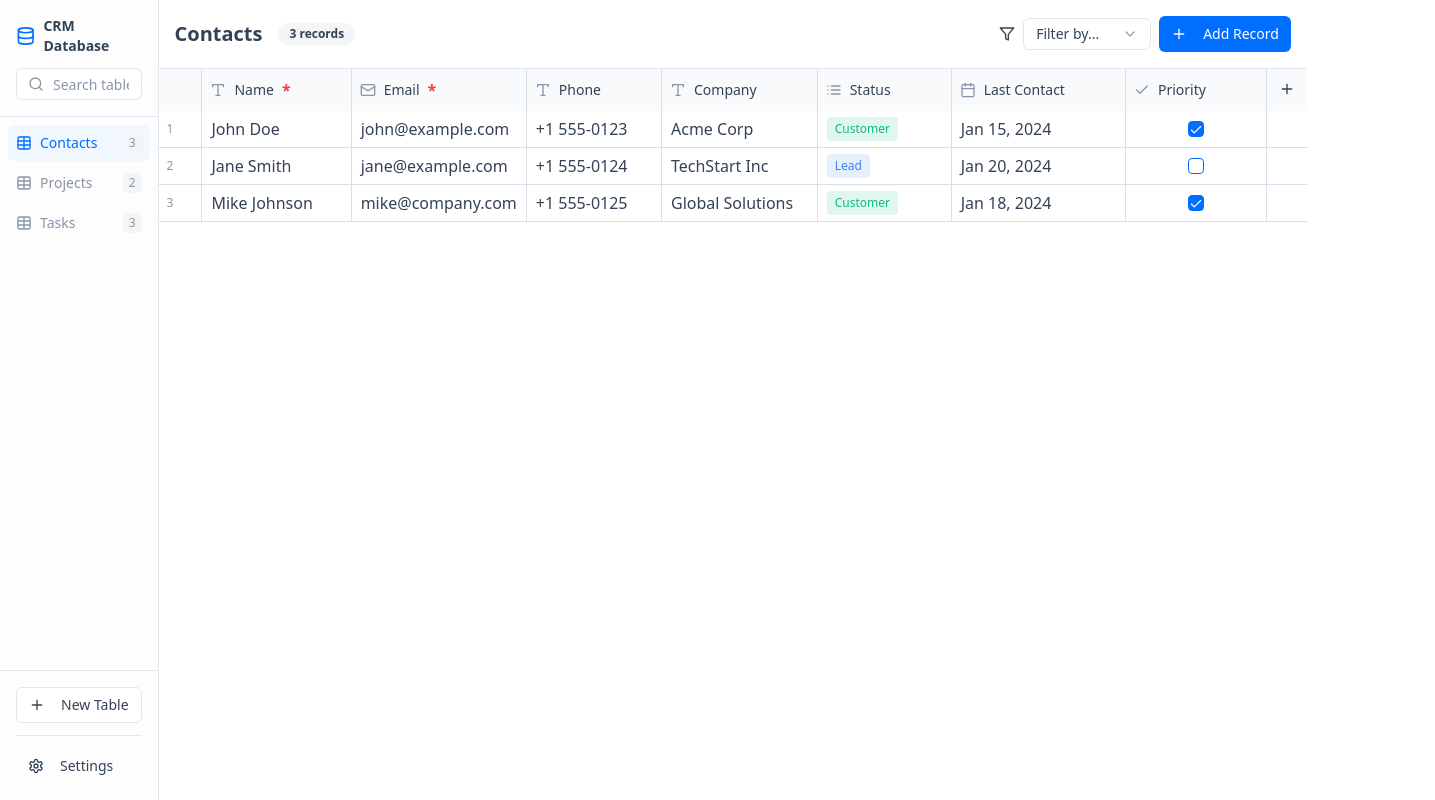
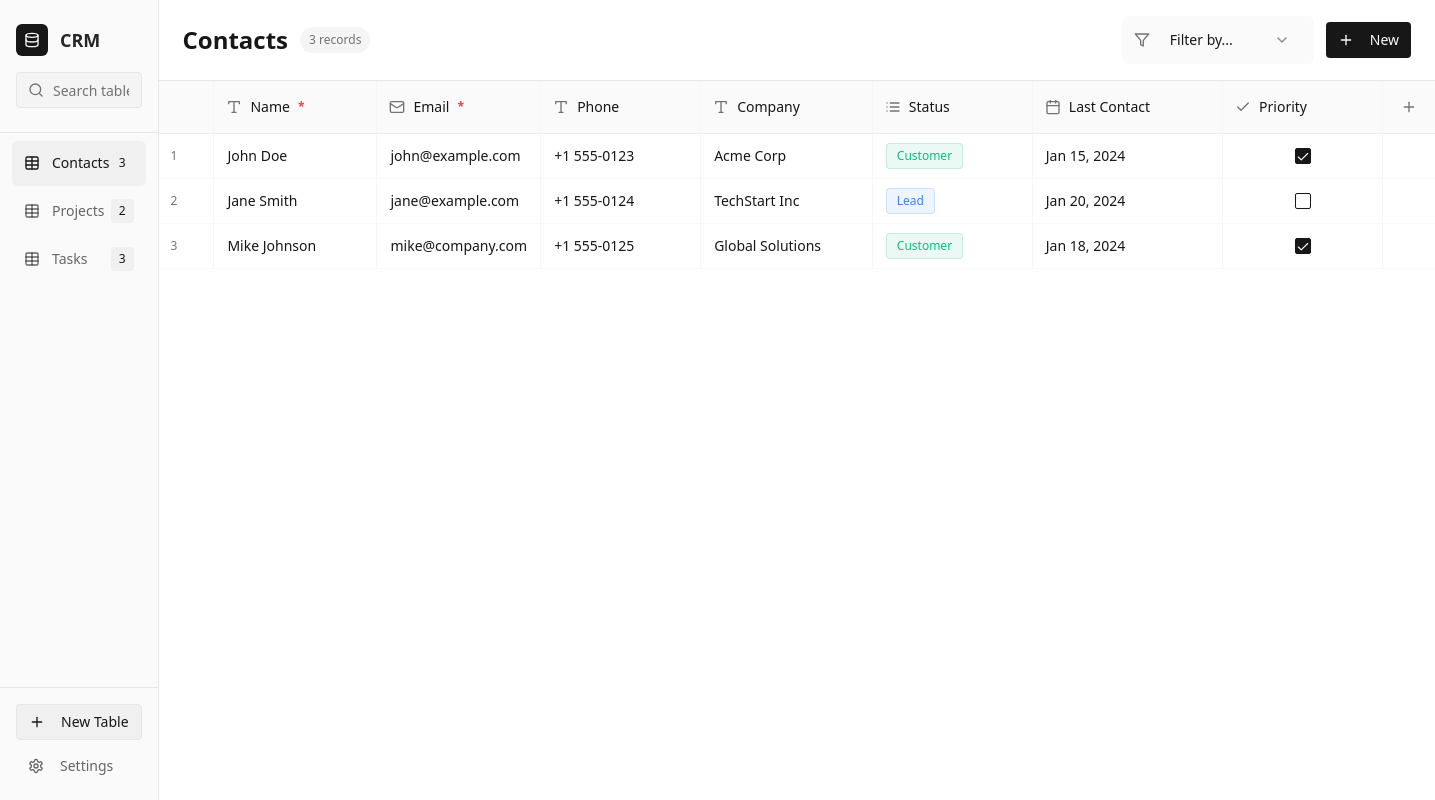
Before and after one commit to MrinalParasar/smart-table-crm, a React (Vite) app: page / in a window 1280 px wide. Shown: the whole page, 1435 px wide, since content can reach past the window. Built offline with nearby package versions, Linux system fonts and the light colour scheme.

Commit message:
Refactor: Make CRM more Notion-like
Adjust the CRM to better resemble Notion's user interface and functionality.

```diff
--- a/src/components/CRMSidebar.tsx
+++ b/src/components/CRMSidebar.tsx
@@ -28,12 +28,14 @@ export function CRMSidebar({
   );
 
   return (
-    <div className={cn("w-64 border-r bg-muted/20 flex flex-col h-full", className)}>
+    <div className={cn("w-64 border-r border-border bg-sidebar flex flex-col h-full", className)}>
       {/* Header */}
-      <div className="p-4 border-b">
-        <div className="flex items-center gap-2 mb-3">
-          <Database className="h-5 w-5 text-primary" />
-          <h2 className="font-semibold text-sm">CRM Database</h2>
+      <div className="px-4 py-6 border-b border-sidebar-border">
+        <div className="flex items-center gap-3 mb-4">
+          <div className="w-8 h-8 bg-primary rounded-lg flex items-center justify-center">
+            <Database className="h-4 w-4 text-primary-foreground" />
+          </div>
+          <h2 className="font-semibold text-lg text-sidebar-foreground">CRM</h2>
         </div>
 
         <div className="relative">
@@ -42,28 +44,30 @@ export function CRMSidebar({
             placeholder="Search tables..."
             value={searchQuery}
             onChange={(e) => setSearchQuery(e.target.value)}
-            className="pl-9 h-8"
+            className="pl-9 h-9 bg-sidebar-accent/50 border-sidebar-border text-sidebar-foreground placeholder:text-muted-foreground"
           />
         </div>
       </div>
 
       {/* Tables List */}
-      <ScrollArea className="flex-1 p-2">
+      <ScrollArea className="flex-1 px-3 py-2">
         <div className="space-y-1">
           {filteredTables.map((table) => (
             <button
               key={table.id}
               onClick={() => onTableSelect(table.id)}
               className={cn(
-                "w-full flex items-center justify-between p-2 rounded-md text-left hover:bg-accent transition-colors",
-                activeTableId === table.id ? "bg-accent text-accent-foreground" : "text-muted-foreground hover:text-foreground"
+                "w-full flex items-center justify-between px-3 py-2.5 rounded-lg text-left transition-all duration-200 group",
+                activeTableId === table.id
+                  ? "bg-sidebar-accent text-sidebar-accent-foreground shadow-sm"
+                  : "text-sidebar-foreground/70 hover:text-sidebar-foreground hover:bg-sidebar-accent/50"
               )}
             >
-              <div className="flex items-center gap-2">
+              <div className="flex items-center gap-3">
                 <Table className="h-4 w-4" />
                 <span className="text-sm font-medium truncate">{table.name}</span>
               </div>
-              <span className="text-xs bg-muted text-muted-foreground px-1.5 py-0.5 rounded">
+              <span className="text-xs bg-sidebar-accent text-sidebar-accent-foreground px-2 py-1 rounded-md font-medium">
                 {table.recordCount}
               </span>
             </button>
@@ -72,20 +76,22 @@ export function CRMSidebar({
       </ScrollArea>
 
       {/* Footer */}
-      <div className="p-4 border-t">
+      <div className="p-4 border-t border-sidebar-border space-y-2">
         <Button
           onClick={onCreateTable}
           variant="outline"
           size="sm"
-          className="w-full"
+          className="w-full bg-sidebar-accent hover:bg-sidebar-accent/80 border-sidebar-border text-sidebar-accent-foreground"
         >
           <Plus className="h-4 w-4 mr-2" />
           New Table
         </Button>
 
-        <Separator className="my-3" />
-
-        <Button variant="ghost" size="sm" className="w-full justify-start">
+        <Button
+          variant="ghost"
+          size="sm"
+          className="w-full justify-start text-sidebar-foreground/70 hover:text-sidebar-foreground hover:bg-sidebar-accent/50"
+        >
           <Settings className="h-4 w-4 mr-2" />
           Settings
         </Button>
--- a/src/components/DataTable.tsx
+++ b/src/components/DataTable.tsx
@@ -113,17 +113,19 @@ export function DataTable({
   return (
     <div className="flex flex-col h-full bg-background">
       {/* Header */}
-      <div className="flex items-center justify-between p-4 border-b">
-        <div className="flex items-center gap-4">
-          <h1 className="text-xl font-semibold">{table.name}</h1>
-          <Badge variant="secondary">{table.records.length} records</Badge>
+      <div className="flex items-center justify-between px-6 py-4 border-b border-border">
+        <div className="flex items-center gap-3">
+          <h1 className="text-2xl font-semibold text-foreground">{table.name}</h1>
+          <Badge variant="secondary" className="text-xs px-2 py-1 bg-muted text-muted-foreground font-medium">
+            {table.records.length} records
+          </Badge>
         </div>
 
-        <div className="flex items-center gap-2">
-          <div className="flex items-center gap-2">
-            <Filter className="h-4 w-4" />
+        <div className="flex items-center gap-3">
+          <div className="flex items-center gap-2 bg-muted/50 rounded-lg px-3 py-2">
+            <Filter className="h-4 w-4 text-muted-foreground" />
             <Select value={filterConfig.fieldId} onValueChange={(value) => setFilterConfig(prev => ({ ...prev, fieldId: value }))}>
-              <SelectTrigger className="w-32 h-8">
+              <SelectTrigger className="w-36 h-8 border-0 bg-transparent shadow-none">
                 <SelectValue placeholder="Filter by..." />
               </SelectTrigger>
               <SelectContent>
@@ -137,14 +139,14 @@ export function DataTable({
                 placeholder="Filter value..."
                 value={filterConfig.value}
                 onChange={(e) => setFilterConfig(prev => ({ ...prev, value: e.target.value }))}
-                className="w-32 h-8"
+                className="w-36 h-8 border-0 bg-transparent shadow-none focus-visible:ring-0"
               />
             )}
           </div>
 
-          <Button onClick={onAddRecord} size="sm">
+          <Button onClick={onAddRecord} size="sm" className="bg-primary hover:bg-primary-hover text-primary-foreground font-medium">
             <Plus className="h-4 w-4 mr-2" />
-            Add Record
+            New
           </Button>
         </div>
       </div>
@@ -152,9 +154,9 @@ export function DataTable({
       {/* Table */}
       <div className="flex-1 overflow-auto">
         <table className="w-full">
-          <thead className="bg-table-header sticky top-0 z-10">
+          <thead className="bg-table-header sticky top-0 z-10 border-b border-table-border">
             <tr>
-              <th className="w-12 p-2 border-r border-table-border"></th>
+              <th className="w-14 px-3 py-3 border-r border-table-border/50"></th>
               {table.fields.map((field) => {
                 const IconComponent = fieldIcons[field.type];
                 const isSorted = sortConfig?.fieldId === field.id;
@@ -162,41 +164,41 @@ export function DataTable({
                 return (
                   <th
                     key={field.id}
-                    className="min-w-32 p-2 text-left border-r border-table-border last:border-r-0"
+                    className="min-w-40 px-3 py-3 text-left border-r border-table-border/50 last:border-r-0"
                   >
                     <div className="flex items-center justify-between group">
                       <div className="flex items-center gap-2">
                         <IconComponent className="h-4 w-4 text-muted-foreground" />
-                        <span className="font-medium text-sm truncate">{field.name}</span>
-                        {field.required && <span className="text-destructive">*</span>}
+                        <span className="font-medium text-sm text-foreground truncate">{field.name}</span>
+                        {field.required && <span className="text-destructive text-xs">*</span>}
                       </div>
 
-                      <div className="flex items-center gap-1 opacity-0 group-hover:opacity-100 transition-opacity">
+                      <div className="flex items-center gap-1 opacity-0 group-hover:opacity-100 transition-opacity duration-200">
                         <Button
                           variant="ghost"
                           size="sm"
-                          className="h-6 w-6 p-0"
+                          className="h-7 w-7 p-0 hover:bg-muted/80 rounded-md"
                           onClick={() => handleSort(field.id)}
                         >
                           {isSorted ? (
                             sortConfig.direction === 'asc' ?
-                            <SortAsc className="h-3 w-3" /> :
-                            <SortDesc className="h-3 w-3" />
+                            <SortAsc className="h-3.5 w-3.5" /> :
+                            <SortDesc className="h-3.5 w-3.5" />
                           ) : (
-                            <SortAsc className="h-3 w-3 text-muted-foreground" />
+                            <SortAsc className="h-3.5 w-3.5 text-muted-foreground" />
                           )}
                         </Button>
 
                         <DropdownMenu>
                           <DropdownMenuTrigger asChild>
-                            <Button variant="ghost" size="sm" className="h-6 w-6 p-0">
-                              <MoreHorizontal className="h-3 w-3" />
+                            <Button variant="ghost" size="sm" className="h-7 w-7 p-0 hover:bg-muted/80 rounded-md">
+                              <MoreHorizontal className="h-3.5 w-3.5" />
                             </Button>
                           </DropdownMenuTrigger>
-                          <DropdownMenuContent align="end">
-                            <DropdownMenuLabel>Field Actions</DropdownMenuLabel>
+                          <DropdownMenuContent align="end" className="bg-popover border-border shadow-lg">
+                            <DropdownMenuLabel className="text-xs text-muted-foreground">Field Actions</DropdownMenuLabel>
                             <DropdownMenuSeparator />
-                            <DropdownMenuItem onClick={() => onDeleteField(field.id)}>
+                            <DropdownMenuItem onClick={() => onDeleteField(field.id)} className="text-destructive">
                               <Trash2 className="h-4 w-4 mr-2" />
                               Delete Field
                             </DropdownMenuItem>
@@ -208,15 +210,15 @@ export function DataTable({
                 );
               })}
 
-              <th className="w-12 p-2">
+              <th className="w-14 px-3 py-3">
                 <DropdownMenu>
                   <DropdownMenuTrigger asChild>
-                    <Button variant="ghost" size="sm" className="h-6 w-6 p-0">
-                      <Plus className="h-3 w-3" />
+                    <Button variant="ghost" size="sm" className="h-7 w-7 p-0 hover:bg-muted/80 rounded-md">
+                      <Plus className="h-4 w-4 text-muted-foreground" />
                     </Button>
                   </DropdownMenuTrigger>
-                  <DropdownMenuContent align="end">
-                    <DropdownMenuLabel>Add Field</DropdownMenuLabel>
+                  <DropdownMenuContent align="end" className="bg-popover border-border shadow-lg">
+                    <DropdownMenuLabel className="text-xs text-muted-foreground">Add Field</DropdownMenuLabel>
                     <DropdownMenuSeparator />
                     <DropdownMenuItem onClick={() => handleAddField('text')}>
                       <Type className="h-4 w-4 mr-2" />
@@ -256,15 +258,15 @@ export function DataTable({
             {filteredRecords.map((record, index) => (
               <tr
                 key={record.id}
-                className="hover:bg-table-hover border-b border-table-border group"
+                className="hover:bg-table-hover border-b border-table-border/30 group transition-colors duration-150"
               >
-                <td className="p-2 border-r border-table-border text-center">
+                <td className="px-3 py-2 border-r border-table-border/50 text-center">
                   <div className="flex items-center justify-between">
-                    <span className="text-xs text-muted-foreground">{index + 1}</span>
+                    <span className="text-xs text-muted-foreground font-medium">{index + 1}</span>
                     <Button
                       variant="ghost"
                       size="sm"
-                      className="h-5 w-5 p-0 opacity-0 group-hover:opacity-100 transition-opacity"
+                      className="h-6 w-6 p-0 opacity-0 group-hover:opacity-100 transition-opacity duration-200 hover:bg-destructive/10 rounded-md"
                       onClick={() => onDeleteRecord(record.id)}
                     >
                       <Trash2 className="h-3 w-3 text-destructive" />
@@ -275,7 +277,7 @@ export function DataTable({
                 {table.fields.map((field) => (
                   <td
                     key={field.id}
-                    className="border-r border-table-border last:border-r-0"
+                    className="border-r border-table-border/50 last:border-r-0"
                   >
                     <EditableCell
                       field={field}
@@ -288,7 +290,7 @@ export function DataTable({
                   </td>
                 ))}
 
-                <td className="p-2"></td>
+                <td className="px-3 py-2"></td>
               </tr>
             ))}
           </tbody>
--- a/src/components/EditableCell.tsx
+++ b/src/components/EditableCell.tsx
@@ -74,23 +74,43 @@ export function EditableCell({
         const option = field.options?.find(opt => opt.id === value);
         return option ? (
           <span
-            className="inline-flex items-center px-2 py-1 rounded text-xs font-medium"
-            style={{ backgroundColor: option.color + '20', color: option.color }}
+            className="inline-flex items-center px-2.5 py-1 rounded-md text-xs font-medium border"
+            style={{
+              backgroundColor: option.color + '15',
+              color: option.color,
+              borderColor: option.color + '30'
+            }}
           >
             {option.label}
           </span>
         ) : (
-          <span className="text-muted-foreground">Select...</span>
+          <span className="text-muted-foreground text-sm">Select...</span>
         );
 
       case 'date':
-        return value ? format(new Date(value), 'MMM dd, yyyy') : '';
+        return value ? (
+          <span className="text-sm text-foreground">
+            {format(new Date(value), 'MMM dd, yyyy')}
+          </span>
+        ) : (
+          <span className="text-muted-foreground text-sm">Empty</span>
+        );
 
       case 'number':
-        return value?.toLocaleString() || '';
+        return value ? (
+          <span className="text-sm text-foreground font-mono">
+            {value.toLocaleString()}
+          </span>
+        ) : (
+          <span className="text-muted-foreground text-sm">Empty</span>
+        );
 
       default:
-        return value || '';
+        return value ? (
+          <span className="text-sm text-foreground">{value}</span>
+        ) : (
+          <span className="text-muted-foreground text-sm">Empty</span>
+        );
     }
   };
 
@@ -184,8 +204,8 @@ export function EditableCell({
   return (
     <div
       className={cn(
-        "min-h-8 flex items-center px-2 cursor-pointer hover:bg-table-hover rounded",
-        isEditing && "bg-background border border-ring",
+        "min-h-10 flex items-center px-3 py-2 cursor-pointer hover:bg-table-hover/60 transition-colors duration-150 group",
+        isEditing && "bg-background border border-ring rounded-md shadow-sm",
         className
       )}
       onClick={() => !isEditing && onStartEdit()}
--- a/src/index.css
+++ b/src/index.css
@@ -8,101 +8,104 @@ All colors MUST be HSL.
 
 @layer base {
   :root {
+    /* Notion-like color scheme */
     --background: 0 0% 100%;
-    --foreground: 215 25% 27%;
+    --foreground: 0 0% 9%;
 
     --card: 0 0% 100%;
-    --card-foreground: 215 25% 27%;
+    --card-foreground: 0 0% 9%;
 
     --popover: 0 0% 100%;
-    --popover-foreground: 215 25% 27%;
+    --popover-foreground: 0 0% 9%;
 
-    --primary: 214 100% 50%;
-    --primary-foreground: 0 0% 100%;
-    --primary-hover: 214 100% 45%;
+    --primary: 0 0% 9%;
+    --primary-foreground: 0 0% 98%;
+    --primary-hover: 0 0% 20%;
 
-    --secondary: 210 17% 96%;
-    --secondary-foreground: 215 25% 27%;
+    --secondary: 0 0% 96%;
+    --secondary-foreground: 0 0% 9%;
 
-    --muted: 210 17% 96%;
-    --muted-foreground: 215 15% 60%;
+    --muted: 0 0% 96%;
+    --muted-foreground: 0 0% 45%;
 
-    --accent: 212 100% 97%;
-    --accent-foreground: 214 100% 50%;
+    --accent: 0 0% 96%;
+    --accent-foreground: 0 0% 9%;
 
     --destructive: 0 84% 60%;
-    --destructive-foreground: 0 0% 100%;
+    --destructive-foreground: 0 0% 98%;
 
-    --border: 214 32% 91%;
-    --input: 214 32% 91%;
-    --ring: 214 100% 50%;
+    --border: 0 0% 90%;
+    --input: 0 0% 96%;
+    --ring: 0 0% 9%;
 
-    --table-header: 210 17% 98%;
-    --table-border: 214 25% 88%;
-    --table-hover: 212 100% 98%;
-    --table-selected: 214 100% 95%;
+    /* Notion-like table colors */
+    --table-header: 0 0% 98%;
+    --table-border: 0 0% 93%;
+    --table-hover: 0 0% 97%;
+    --table-selected: 0 0% 94%;
 
     --success: 142 76% 36%;
-    --success-foreground: 0 0% 100%;
+    --success-foreground: 0 0% 98%;
 
     --warning: 38 92% 50%;
-    --warning-foreground: 0 0% 100%;
+    --warning-foreground: 0 0% 98%;
 
-    --radius: 0.5rem;
+    --radius: 0.375rem;
 
+    /* Notion-like sidebar */
     --sidebar-background: 0 0% 98%;
-
-    --sidebar-foreground: 240 5.3% 26.1%;
-
-    --sidebar-primary: 240 5.9% 10%;
-
+    --sidebar-foreground: 0 0% 15%;
+    --sidebar-primary: 0 0% 9%;
     --sidebar-primary-foreground: 0 0% 98%;
-
-    --sidebar-accent: 240 4.8% 95.9%;
-
-    --sidebar-accent-foreground: 240 5.9% 10%;
-
-    --sidebar-border: 220 13% 91%;
-
-    --sidebar-ring: 217.2 91.2% 59.8%;
+    --sidebar-accent: 0 0% 94%;
+    --sidebar-accent-foreground: 0 0% 9%;
+    --sidebar-border: 0 0% 90%;
+    --sidebar-ring: 0 0% 9%;
   }
 
   .dark {
-    --background: 222.2 84% 4.9%;
-    --foreground: 210 40% 98%;
+    /* Notion dark mode */
+    --background: 0 0% 7%;
+    --foreground: 0 0% 98%;
 
-    --card: 222.2 84% 4.9%;
-    --card-foreground: 210 40% 98%;
+    --card: 0 0% 7%;
+    --card-foreground: 0 0% 98%;
 
-    --popover: 222.2 84% 4.9%;
-    --popover-foreground: 210 40% 98%;
+    --popover: 0 0% 7%;
+    --popover-foreground: 0 0% 98%;
 
-    --primary: 210 40% 98%;
-    --primary-foreground: 222.2 47.4% 11.2%;
+    --primary: 0 0% 98%;
+    --primary-foreground: 0 0% 9%;
 
-    --secondary: 217.2 32.6% 17.5%;
-    --secondary-foreground: 210 40% 98%;
+    --secondary: 0 0% 14%;
+    --secondary-foreground: 0 0% 98%;
 
-    --muted: 217.2 32.6% 17.5%;
-    --muted-foreground: 215 20.2% 65.1%;
+    --muted: 0 0% 14%;
+    --muted-foreground: 0 0% 63%;
 
-    --accent: 217.2 32.6% 17.5%;
-    --accent-foreground: 210 40% 98%;
+    --accent: 0 0% 14%;
+    --accent-foreground: 0 0% 98%;
 
-    --destructive: 0 62.8% 30.6%;
-    --destructive-foreground: 210 40% 98%;
+    --destructive: 0 62% 50%;
+    --destructive-foreground: 0 0% 98%;
 
-    --border: 217.2 32.6% 17.5%;
-    --input: 217.2 32.6% 17.5%;
-    --ring: 212.7 26.8% 83.9%;
-    --sidebar-background: 240 5.9% 10%;
-    --sidebar-foreground: 240 4.8% 95.9%;
-    --sidebar-primary: 224.3 76.3% 48%;
-    --sidebar-primary-foreground: 0 0% 100%;
-    --sidebar-accent: 240 3.7% 15.9%;
-    --sidebar-accent-foreground: 240 4.8% 95.9%;
-    --sidebar-border: 240 3.7% 15.9%;
-    --sidebar-ring: 217.2 91.2% 59.8%;
+    --border: 0 0% 20%;
+    --input: 0 0% 14%;
+    --ring: 0 0% 98%;
+
+    --table-header: 0 0% 10%;
+    --table-border: 0 0% 20%;
+    --table-hover: 0 0% 12%;
+    --table-selected: 0 0% 16%;
+
+    --sidebar-background: 0 0% 7%;
+    --sidebar-foreground: 0 0% 98%;
+    --sidebar-primary: 0 0% 98%;
+    --sidebar-primary-foreground: 0 0% 9%;
+    --sidebar-accent: 0 0% 14%;
+    --sidebar-accent-foreground: 0 0% 98%;
+    --sidebar-border: 0 0% 20%;
+    --sidebar-ring: 0 0% 98%;
   }
 }
 
@@ -112,6 +115,35 @@ All colors MUST be HSL.
   }
 
   body {
-    @apply bg-background text-foreground;
+    @apply bg-background text-foreground font-sans;
+    font-feature-settings: "rlig" 1, "calt" 1;
+  }
+
+  /* Notion-like typography */
+  h1, h2, h3, h4, h5, h6 {
+    @apply font-semibold;
+  }
+
+  /* Smooth scrolling */
+  * {
+    scroll-behavior: smooth;
+  }
+
+  /* Custom scrollbar */
+  ::-webkit-scrollbar {
+    width: 8px;
+    height: 8px;
+  }
+
+  ::-webkit-scrollbar-track {
+    @apply bg-muted;
+  }
+
+  ::-webkit-scrollbar-thumb {
+    @apply bg-muted-foreground/20 rounded-md;
+  }
+
+  ::-webkit-scrollbar-thumb:hover {
+    @apply bg-muted-foreground/30;
   }
 }
```
